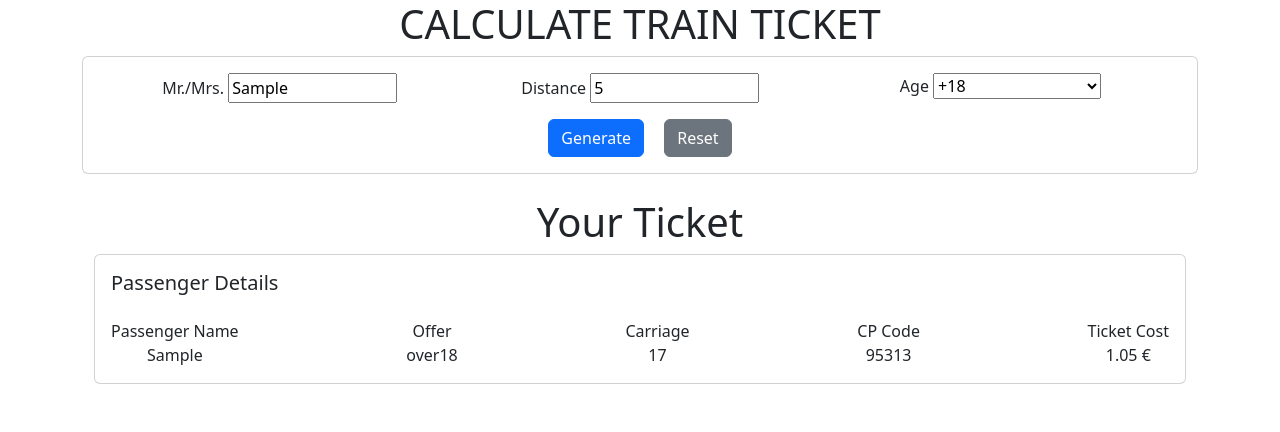
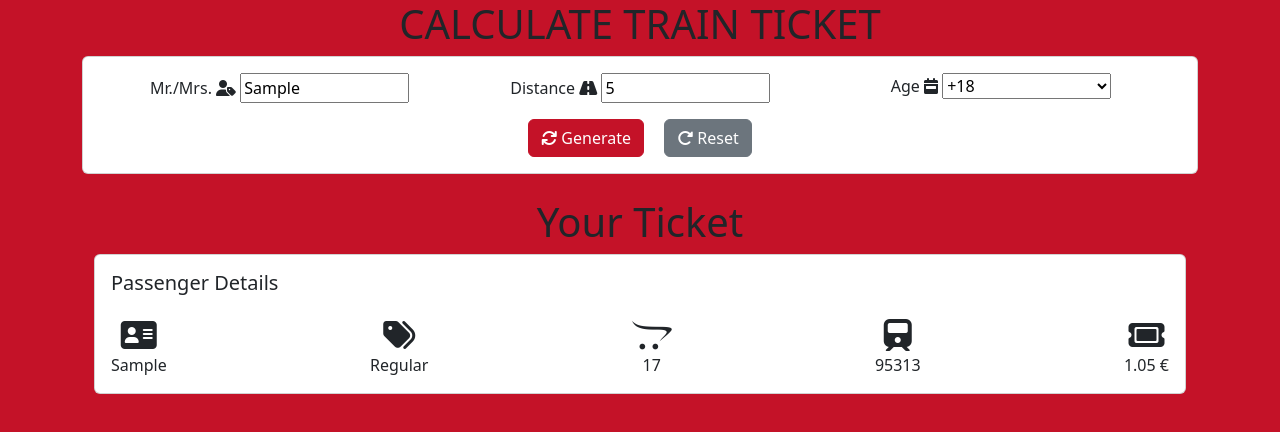
Before and after one commit to LookasWasTaken/js-biglietto-treno-form, a plain HTML site: page index.html in a window 1280 px wide. Both pictures are taken after typing "Sample", "5" into the empty fields and a click on the button "Generate". Drawn offline with nearby package versions, Linux system fonts and the light colour scheme.

Commit message:
late night commit

```diff
--- a/assets/css/style.css
+++ b/assets/css/style.css
@@ -0,0 +1,19 @@
+.my_bg{
+    background-color: #c41228 !important;
+}
+
+.my_color{
+    color: #c41228 !important;
+}
+
+.my_border{
+    border: 1px solid #c41228 !important;
+}
+
+input:focus-visible {
+    outline: 1px auto #c41228;
+}
+
+input:hover {
+    border: 2px solid #c41228;
+}
--- a/assets/js/main.js
+++ b/assets/js/main.js
@@ -13,24 +13,26 @@ va applicato uno sconto del 40% per gli over 65.
 // - switch / case / break
 // - getElementById / QuerySelector
 // - addEventListener
-// - function()
+// - function() / = () => : Arrow Function
 // - classList
 
 const generateBtn = document.getElementById("generate");
 const resetBtn = document.getElementById("reset");
 const ticketPreview = document.getElementById("ticket_preview");
 
-const generateCarriage = Math.floor(Math.random() * 18) + 1;
-console.log(generateCarriage, "Carrozza");
-const generateCPCode = Math.floor(Math.random() * 9999) + 90000;
-console.log(generateCPCode, "CP Code");
-
 generateBtn.addEventListener("click", function () {
   const user = document.getElementById("name_surname").value;
+  console.log(user, "User");
   const km = Number(document.getElementById("km").value);
+  console.log(km, "KM");
   const age = document.getElementById("age").value;
+  console.log(age, "Age");
   const costKm = 0.21;
   let finalPrice = km * costKm;
+  const generateCarriage = Math.floor(Math.random() * 18) + 1;
+  console.log(generateCarriage, "Carriage");
+  const generateCPCode = Math.floor(Math.random() * 9999) + 90000;
+  console.log(generateCPCode, "CP Code");
 
   // show name and surname
 
@@ -52,11 +54,6 @@ generateBtn.addEventListener("click", function () {
   const codePreview = document.getElementById("cpcode");
   codePreview.innerHTML = `${generateCPCode}`;
 
-  // show cost on ticket
-
-  const ticketPreviewCost = document.getElementById("ticketcost");
-  ticketPreviewCost.innerHTML = `${finalPrice} €`;
-
   switch (age) {
     case "under18":
       finalPrice *= 0.8;
@@ -76,9 +73,23 @@ generateBtn.addEventListener("click", function () {
       );
   }
 
+  // show cost on ticket
+
+  let ticketPreviewCost = document.getElementById("ticketcost");
+  ticketPreviewCost.innerHTML = `${finalPrice.toFixed(2)} €`;
+  console.log(finalPrice, "Current Price");
+
   // Ta-da, now the ticket shows up
 
-  ticketPreview.classList.remove("d-none");
+  if (user && km !== "") {
+    ticketPreview.classList.remove("d-none");
+  }
+  // Ta-da, now shows up an error when occur
+
+  if (user == "" || km == "") {
+    alert("ERROR - All fields must be filled up")
+  }
+
 });
 
 // reset
--- a/index.html
+++ b/index.html
@@ -5,13 +5,14 @@
     <meta charset="UTF-8">
     <meta http-equiv="X-UA-Compatible" content="IE=edge">
     <meta name="viewport" content="width=device-width, initial-scale=1.0">
+    <link rel="stylesheet" href="https://cdnjs.cloudflare.com/ajax/libs/font-awesome/6.3.0/css/all.min.css" integrity="sha512-SzlrxWUlpfuzQ+pcUCosxcglQRNAq/DZjVsC0lE40xsADsfeQoEypE+enwcOiGjk/bSuGGKHEyjSoQ1zVisanQ==" crossorigin="anonymous" referrerpolicy="no-referrer" />
     <link href="https://cdn.jsdelivr.net/npm/bootstrap@5.2.3/dist/css/bootstrap.min.css" rel="stylesheet"
         integrity="sha384-rbsA2VBKQhggwzxH7pPCaAqO46MgnOM80zW1RWuH61DGLwZJEdK2Kadq2F9CUG65" crossorigin="anonymous">
     <link rel="stylesheet" href="./assets/css/style.css">
     <title>Train Ticket</title>
 </head>
 
-<body>
+<body class="my_bg">
     <div class="container text-center">
         <div class="row">
             <section id="user" class="col-12">
@@ -21,23 +22,23 @@
                         <div id="input" class="container-fluid">
                             <div class="row">
                                 <div class="col-4">
-                                    <label for="name_surname">Mr./Mrs.</label>
+                                    <label for="name_surname">Mr./Mrs. <i class="fa-solid fa-user-tag"></i></label>
                                     <input class="w-50" id="name_surname" type="text" placeholder="Name & Surname"
                                         required>
                                 </div>
                                 <!-- /.col-4 -->
                                 <div class="col-4">
-                                    <label for="km">Distance</label>
-                                    <input class="w-50" id="km" type="number" name="km" placeholder="Km to travel"
+                                    <label for="km">Distance <i class="fa-solid fa-road"></i></label>
+                                    <input class="w-50" id="km" type="number" min="1" max="500" name="km" placeholder="Km to travel"
                                         required>
                                 </div>
                                 <!-- /.col-4 -->
                                 <div class="col-4">
-                                    <label for="age">Age</label>
+                                    <label for="age">Age <i class="fa-solid fa-calendar-week"></i></label>
                                     <select class="w-50" name="age" id="age" required>
-                                        <option value="over18">+18</option>
-                                        <option value="under18">-18</option>
-                                        <option value="over65">+65</option>
+                                        <option value="Regular">+18</option>
+                                        <option value="Discounted &#60;18">-18</option>
+                                        <option value="Discounted &#62;65">+65</option>
                                     </select>
                                 </div>
                                 <!-- /.col-4 -->
@@ -46,8 +47,8 @@
                         </div>
                         <!-- /#input -->
                         <div id="buttons" class="mt-3">
-                            <button id="generate" class="btn btn-primary mx-2">Generate</button>
-                            <button id="reset" class="btn btn-secondary mx-2">Reset</button>
+                            <button id="generate" class="btn btn-primary my_bg my_border mx-2"><i class="fa-solid fa-arrows-rotate"></i> Generate</button>
+                            <button id="reset" class="btn btn-secondary mx-2"><i class="fa-solid fa-rotate-right"></i> Reset</button>
                         </div>
                         <!-- /#buttons -->
                     </div>
@@ -65,23 +66,23 @@
                                 <h2 class="text-start mt-3 ms-3 fs-5">Passenger Details</h2>
                                 <div class="card-body d-flex justify-content-between">
                                     <div>
-                                        <div>Passenger Name</div>
+                                        <div><i class="fa-solid fa-address-card fa-2x"></i></div>
                                         <div id="passenger"></div>
                                     </div>
                                     <div>
-                                        <div>Offer</div>
+                                        <div><i class="fa-solid fa-tags fa-2x"></i></div>
                                         <div id="offer"></div>
                                     </div>
                                     <div>
-                                        <div>Carriage</div>
+                                        <div><i class="fa-brands fa-opencart fa-2x"></i></div>
                                         <div id="carriage"></div>
                                     </div>
                                     <div>
-                                        <div>CP Code</div>
+                                        <div><i class="fa-solid fa-train fa-2x"></i></div>
                                         <div id="cpcode"></div>
                                     </div>
                                     <div>
-                                        <div>Ticket Cost</div>
+                                        <div><i class="fa-solid fa-ticket fa-2x"></i></div>
                                         <div id="ticketcost"></div>
                                     </div>
                                 </div>
```
